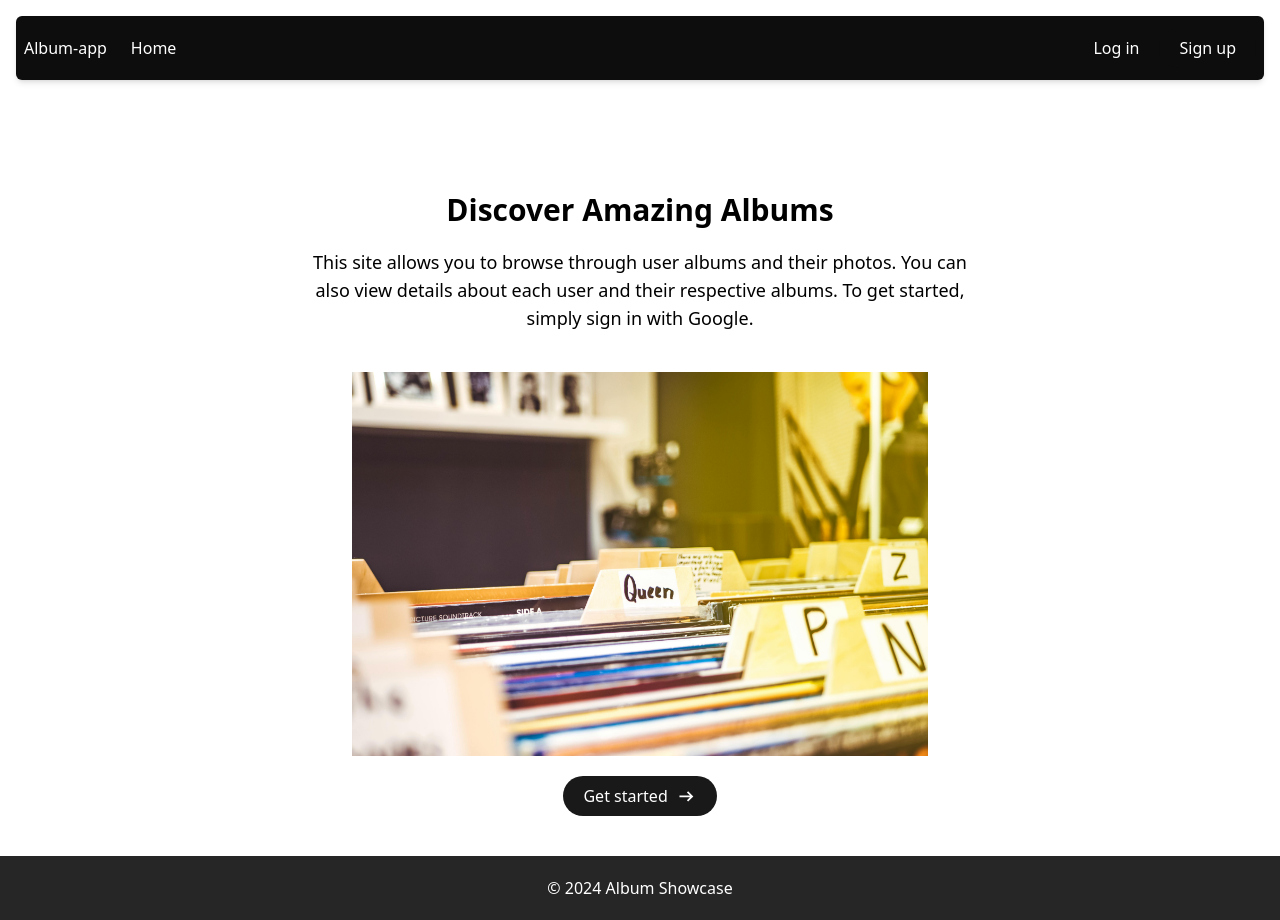
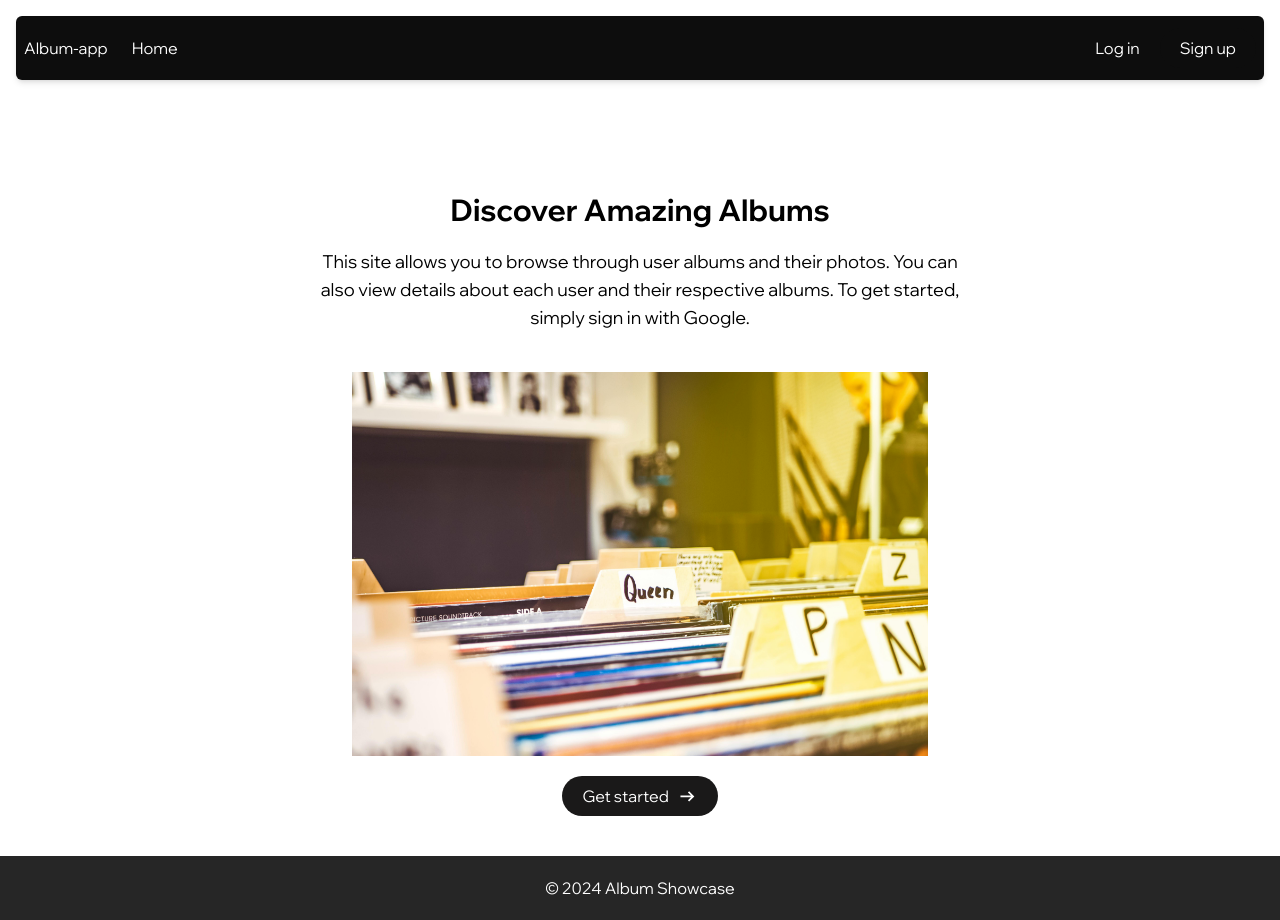
Before and after one commit to munene-m/savannah-assessment, a Vue app: page / in a window 1280 px wide. Built offline with nearby package versions, Linux system fonts and the light colour scheme; no server answers.

Commit message:
chore: add fWix Madefor Display fonts

```diff
--- a/index.html
+++ b/index.html
@@ -5,6 +5,12 @@
     <link rel="icon" href="/favicon.ico" />
     <meta name="viewport" content="width=device-width, initial-scale=1.0" />
     <title>Photo album App</title>
+    <link rel="preconnect" href="https://fonts.googleapis.com" />
+    <link rel="preconnect" href="https://fonts.gstatic.com" crossorigin />
+    <link
+      href="https://fonts.googleapis.com/css2?family=Raleway:ital@0;1&family=Wix+Madefor+Display:wght@400..800&display=swap"
+      rel="stylesheet"
+    />
   </head>
   <body>
     <div id="app"></div>
--- a/src/style/index.css
+++ b/src/style/index.css
@@ -1,3 +1,10 @@
 @tailwind base;
 @tailwind components;
 @tailwind utilities;
+
+body {
+  font-family: 'Wix Madefor Display', sans-serif;
+  font-optical-sizing: auto;
+  font-weight: 400;
+  font-style: normal;
+}
```
